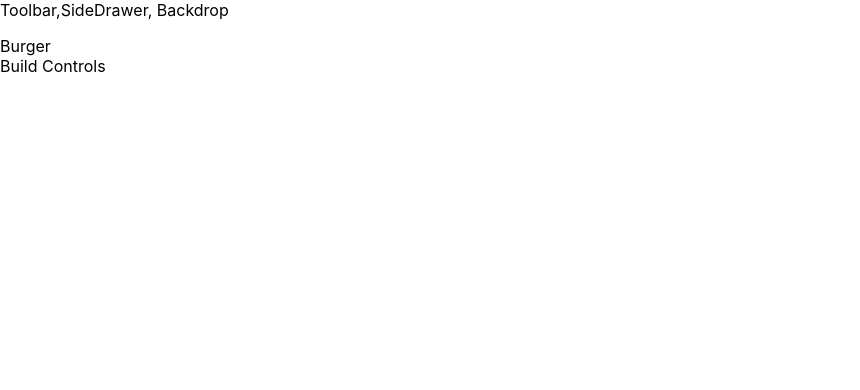
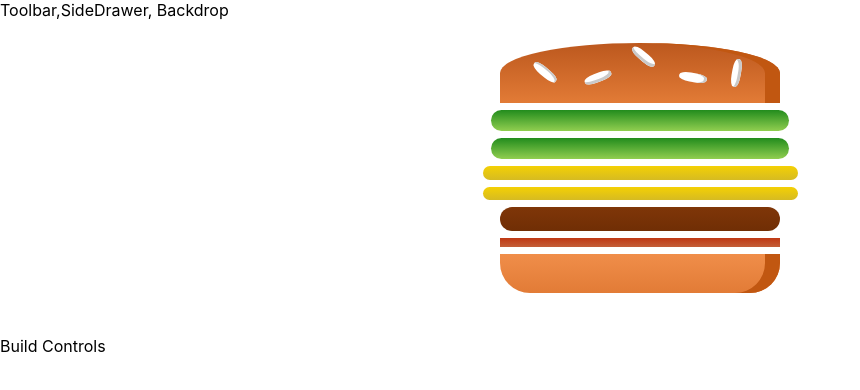
Before and after one commit to SanskritiSaluja/BurgerBuilder-App, a React (Create React App) app: page / in a window 1280 px wide. Shown: the top 390 px of the page, without its empty margins (0-860 px from the left). Built offline with nearby package versions, Linux system fonts and the light colour scheme.

Commit message:
Adding Ingredients Dynamically

```diff
--- /dev/null
+++ b/src/components/Burger/Burger.css
@@ -0,0 +1,27 @@
+.Burger {
+    width: 100%;
+    margin: auto;
+    height: 250px;
+    overflow: scroll;
+    text-align: center;
+    font-weight: bold;
+    font-size: 1.2rem;
+}
+@media (min-width : 1000px) and (min-height : 700px){
+    .Burger {
+        width: 700px;
+        height: 600px;
+    }
+}
+@media (min-width : 500px) and (min-height : 401px){
+    .Burger {
+        width: 450px;
+        height: 400px;
+    }
+}
+@media (min-width : 500px) and (min-height : 400px){
+    .Burger {
+        width: 350px;
+        height: 300px;
+    }
+}
--- a/src/components/Burger/Burger.js
+++ b/src/components/Burger/Burger.js
@@ -0,0 +1,24 @@
+import React from 'react';
+import './Burger.css'
+import BurgerIngredient from './BurgerIngredient/Burgeringredient'
+
+
+const burger = (props) => {
+   const transformedIngredients = Object.keys(props.ingredients)
+   .map(igKey => {
+       return[...Array(props.ingredients[igKey])].map ((_,i)=> {
+           return <BurgerIngredient key= {igKey +i} type= {igKey}></BurgerIngredient>
+       })
+   })
+
+
+    return (
+           <div className= "Burger">
+            <BurgerIngredient type = "bread-top" />
+             {transformedIngredients}
+            <BurgerIngredient type = "bread-bottom" />
+           </div>
+    );
+}
+
+export default burger;
--- a/src/components/Burger/BurgerIngredient/Burgeringredient.js
+++ b/src/components/Burger/BurgerIngredient/Burgeringredient.js
@@ -1,10 +1,12 @@
-import React from 'react';
 
-import './BurgerIngrediet.css';
+import React, { Component } from 'react';
+import PropTypes from 'prop-types'
+import './Burgeringredient.css';
 
-const burgerIngredient = (props) => {
+class BurgerIngredient extends Component {
+    render() {
     let ingredient = null;
-    switch(props.type) {
+    switch(this.props.type) {
         case ('bread-bottom') :
         ingredient = <div className="BreadBottom"></div>
         break;
@@ -32,6 +34,11 @@
     }
     return ingredient;
 }
+}
+
+BurgerIngredient.propTypes = {
+    type : PropTypes.string.isRequired
+}
 
 
-export default burgerIngredient;
+export default BurgerIngredient;
--- a/src/containers/BurgerBuilder/BurgerBuilder.js
+++ b/src/containers/BurgerBuilder/BurgerBuilder.js
@@ -1,14 +1,21 @@
 import React, { Component } from 'react';
 import Aux from '../../hoc/Aux';
+import Burger from '../../components/Burger/Burger'
 
 
 
 class BurgerBuilder extends Component {
-    state = {  }
+    state = { ingredients : {
+        salad :2 ,
+        cheese :2,
+        meat : 1,
+        bacon:1
+
+    } }
     render() {
         return (
             <Aux>
-                <div>Burger</div>
+                <Burger ingredients= {this.state.ingredients}/>
                 <div>Build Controls</div>
             </Aux>
 
```
Also changed, not shown: 1 other file (tests, documents, lock files or other folders).
